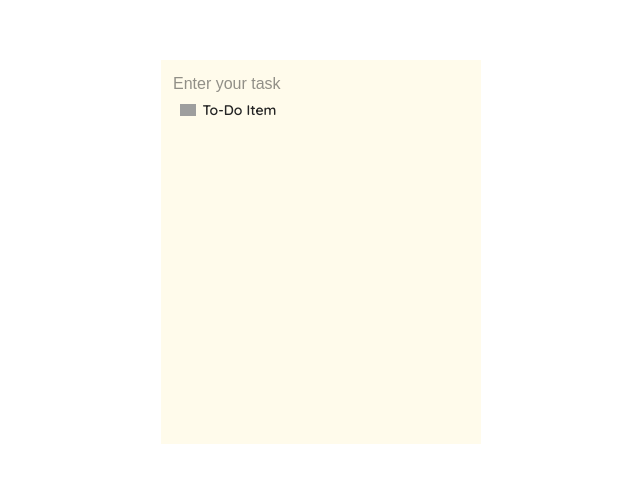
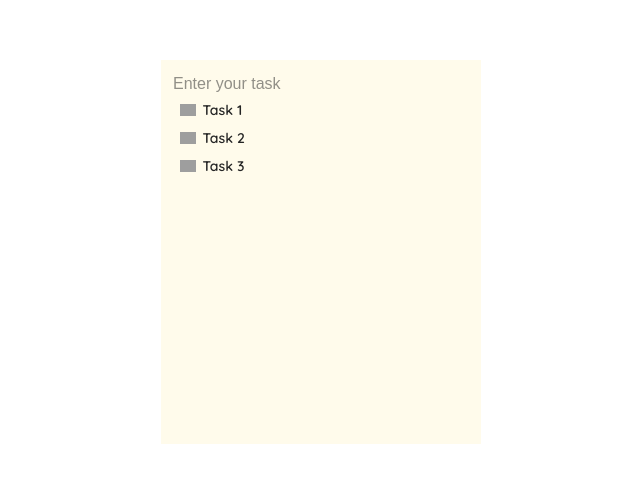
Before and after one commit to davemiyazaki/TinyToDo, a React (Vite) app: page / in a window 1280 px wide. Shown: the part 148-630 px from the top of the page, without its empty margins (319-959 px from the left). Built offline with nearby package versions, Linux system fonts and the light colour scheme; grey boxes are pictures that could not be loaded.

Commit message:
Renamed ToDo.jsx to ToDoList.jsx for comprehension, updating list on Enter | Working on adding new element each time on enter and not only ONCE

```diff
--- a/src/App.jsx
+++ b/src/App.jsx
@@ -1,5 +1,5 @@
 import './App.css'
-import ToDoList from "./components/Todo.jsx"
+import ToDoList from "./components/ToDoList.jsx"
 import EntryField from "./components/EntryField";
 
 function App() {
--- a/src/components/Todo.jsx
+++ b/src/components/ToDoList.jsx
@@ -1,10 +1,8 @@
 import ToDoItem from "./ToDoItem"
-import { useEffect } from "react";
+import { useEffect, useState } from "react";
 import { createRoot } from "react-dom/client";
 
 
-
-const toDoList = ["Task 1", "Task 2", "Task 3"]
 
 const clearInput = (input) => {
   if(input){
@@ -14,17 +12,18 @@ const clearInput = (input) => {
   }
 }
 
-const addToDoItem = () =>{
-  console.log("addToDoItem is in process");
 
-  const targetDiv =document.getElementById("ToDoList_main");
-  createRoot(targetDiv).render(toDoList.map(item=>(<ToDoItem name={item}/>)));
-}
 
 const ToDoList = () => {
+  const [toDoList, setToDoList] = useState(["Task 1", "Task 2", "Task 3"]);
+// work on adding new element eaach time and not only ONCE
+  const addToDoItem = () =>{
+    console.log("addToDoItem is in process");
+    setToDoList([...toDoList, "Brand New Item"]);
+  }
+
   useEffect(() => {
   const entryField = document.getElementById("EntryField_input");
-
   entryField.addEventListener("keydown",
       (e)=>{
         const value = e.target.value;
@@ -38,7 +37,7 @@ const ToDoList = () => {
 
   return(
     <div className="flex flex-col w-full" id="ToDoList_main">
-    <ToDoItem/>
+      {toDoList.map((item, idx) =>(<ToDoItem name={item}/>))}
     </div>
   );
 }
```
